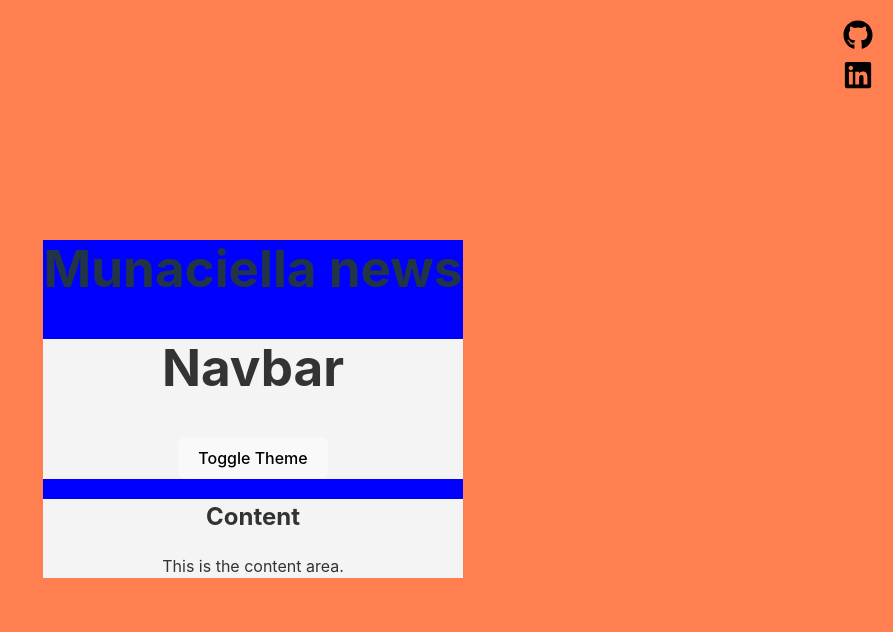
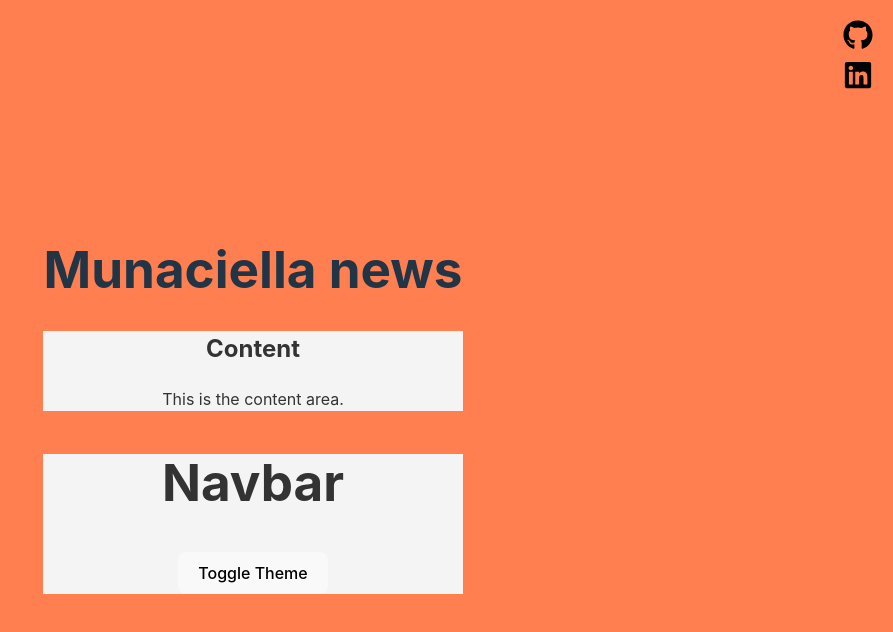
Before and after one commit to munaciella/personal-portfolio, a React (Vite) app: page / in a window 1280 px wide. Shown: the top 632 px of the page, without its empty margins (387-1280 px from the left). Built offline with nearby package versions, Linux system fonts and the light colour scheme.

Commit message:
add toggle components

```diff
--- a/src/App.css
+++ b/src/App.css
@@ -23,7 +23,3 @@ body {
     animation: logo-spin infinite 20s linear;
   }
 }
-
-.App {
-  background-color: blue;
-}
--- a/src/App.tsx
+++ b/src/App.tsx
@@ -1,34 +1,42 @@
-import React from "react";
-import './App.css';
+import React from 'react';
 import { BrowserRouter, Routes, Route } from 'react-router-dom';
 import Header from './Components/Header/Header';
 import GitHub from './Components/GitHub/GitHub';
 import LinkedIn from './Components/LinkedIn/LinkedIn';
-import { ThemeProvider } from "./Components/ThemeContext/ThemeContext";
+import { ThemeProvider } from './Components/ThemeContext/ThemeContext';
+// import { useTheme } from './Components/ThemeContext/ThemeContext';
+import './App.css';
 import Navbar from "./Components/NavBar/NavBar";
 import Content from "./Components/Content/Content";
 
+const App: React.FC = () => {
+  // const { theme, toggleTheme } = useTheme();
 
-const App: React.FC = () => {
+  // const toggleThemeColor = () => {
+  //   toggleTheme();
+  // };
+
   return (
     <>
       <ThemeProvider>
-    <div className="App">
+        <div>
+            <Header />
           <BrowserRouter>
-      <Header/>
-        <Navbar />
-      <GitHub/>
-      <LinkedIn/>
+          <Content/>
+          <Navbar/>
+            <GitHub />
+            <LinkedIn />
+        {/* <div className={theme === 'dark' ? 'dark-theme' : 'light-theme'}>
+          <button onClick={toggleThemeColor}>Toggle Theme</button> */}
             <Routes>
-        <Route/>
+              <Route />
               {/* path="/" element={<Header/>}/> */}
             </Routes>
           </BrowserRouter>
-        <Content />
         </div>
       </ThemeProvider>
     </>
   );
-}
+};
 
 export default App;
```
Also changed, not shown: src/Components/ThemeContext/ThemeContext.tsx (+17 -0 lines), src/Components/ThemeProvider/ThemeProvider.tsx (added, +20 -0 lines), src/Components/ThemeProvider/ThemeProvider.css (added). Lines whose indentation alone changed are shown as unchanged.
